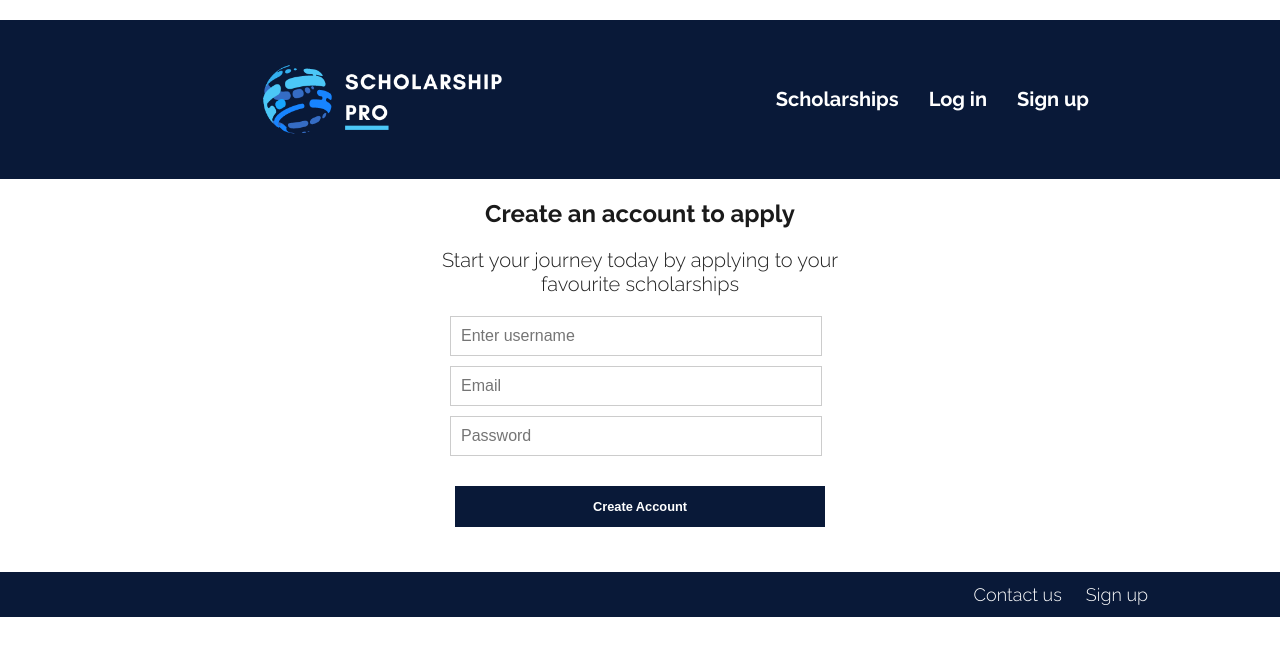
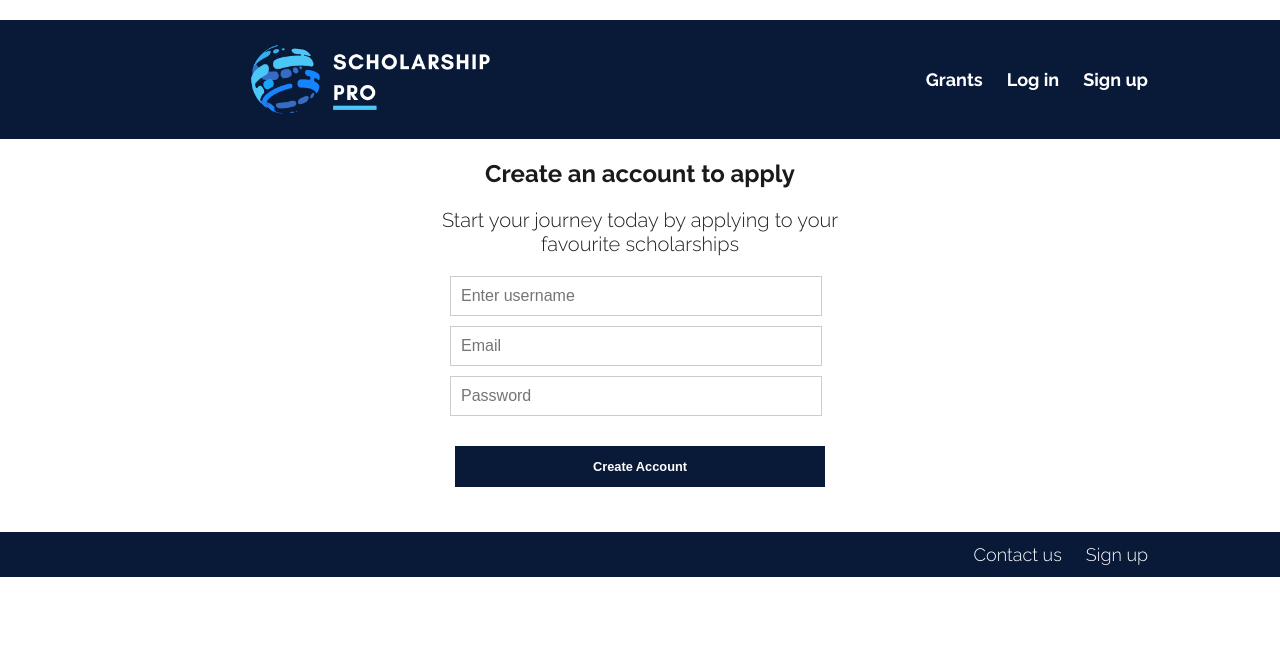
Before and after one commit to SheCodesAus/she-codes-group-project-frontend-hot-crossed-hackers, a React (Create React App) app: page /signup in a window 1280 px wide. Shown: the top 656 px of the page. Built offline with nearby package versions, Linux system fonts and the light colour scheme.

Commit message:
Revert "routing and styling"

```diff
--- a/src/App.js
+++ b/src/App.js
@@ -1,4 +1,4 @@
-import React, { useState } from "react";
+import React from "react";
 import { BrowserRouter as Router, Route, Routes } from "react-router-dom";
 import Nav from "./components/Nav/Nav";
 import Footer from "./components/Footer/Footer";
@@ -14,7 +14,6 @@ import "./App.css";
 
 
 function App() {
-  const [loggedIn, setLoggedIn] = useState(!!window.localStorage.getItem('token'));
   return (
     <Router>
       <div id="App">
@@ -24,9 +23,8 @@ function App() {
           <Route path="grant/:id" element={<GrantPage />} />
           <Route path="grants" element={<GrantsPage />} />
           <Route path="login" element={<LoginPage />} />
-
           <Route path="signup" element={<SignUpPage />} />
-          <Route path="account" element={loggedIn ? <AccountPage /> : <LoginPage />} />
+          <Route path="account" element={<AccountPage />} />
           <Route path="*" element={<NotFoundPage />} />
         </Routes>
         <Footer />
--- a/src/components/Nav/Nav.css
+++ b/src/components/Nav/Nav.css
@@ -2,89 +2,60 @@ nav {
     color: #ffffff;
     background-color: #091938;
     text-decoration: none;
-    display: inline;
+    display: flex;
     justify-content: space-between;
     align-items: stretch;
     display: flex;
     align-items: center;
     gap: 2rem;
-    padding: 2rem 8rem;
+    padding: .5rem 8rem;
     position: -webkit-sticky;
     position: sticky;
     top: 0;
 
 }
 
-.button {
-    justify-content: inline;
-    color: var(--color-primary);
-    font-family: var(--regular);
-    text-decoration: none;
-    border-radius: 6px;
-    padding-top: 7px;
-    padding-bottom: 7px;
-    padding-left: 15px;
-    padding-right: 15px;
-    font-weight: 550;
-    font-size: 20px;
+nav ul {
+    padding: 0;
+    margin: 0;
+    list-style: none;
+    display: flex;
+    gap: 1rem;
+    font-size: 18px;
+    font-weight: 700;
+    background-color: #091938;
 }
 
-.button:hover {
-    color: rgb(73, 216, 255);
+.nav.titles {
+    font-size: 40;
+    color: #ffffff;
+
 }
 
-.left-menu {
-    padding-left: 1rem;
+nav a {
+    color: inherit;
+    color: #ffffff;
+    background-color: #091938;
+    text-decoration: none;
+    height: 100%;
+    display: flex;
+    align-items: centre;
+    padding: .25rem;
 }
 
-.right-menu {
-    padding-right: 3rem;
-    ;
+.nav li:hover {
+    background-color: #1c4025;
+}
+
+.li {
+    position: relative;
+    z-index: 1;
+    flex-grow: 0;
 }
 
 img {
     background-color: #091938;
     width: 60%;
     height: 80%;
-
     object-fit: scale-down;
 }
-
-.logo {
-    margin: 0;
-
-}
-
-.hamburger-menu {
-    display: none;
-}
-
-@media only screen and (max-width: 768px) {
-    .nav-links {
-        position: fixed;
-        /* left: -100%; */
-        top: 10rem;
-        flex-direction: column;
-        width: 100%;
-        text-align: center;
-        transition: 0.3s;
-    }
-
-
-    .hamburger-menu {
-        display: block;
-        cursor: pointer;
-    }
-
-    .hamburger.active .bar:nth-child(2) {
-        opacity: 0;
-    }
-
-    .hamburger.active .bar:nth-child(1) {
-        transform: translateY(8px) rotate(45deg);
-    }
-
-    .hamburger.active .bar:nth-child(3) {
-        transform: translateY(-8px) rotate(-45deg);
-    }
-}
--- a/src/components/Nav/Nav.jsx
+++ b/src/components/Nav/Nav.jsx
@@ -1,78 +1,26 @@
-// import React, { useState } from "react";
-// // import { renderIntoDocument } from "react-dom/test-utils";
-// import { Link } from "react-router-dom";
-// import './Nav.css'
-
-// function Nav() {
-
-//     function logOut() {
-//         window.localStorage.removeItem('token');
-//     }
-//     return (
-//         <nav>
-//             <div>
-//                 <Link to="/"><div className="logo" /> <img src={require('./logo.png')} alt="logo" /></Link>
-//             </div>
-//             {window.localStorage.getItem('token') ?
-//                 <> <Link className="button" to="/grants">Scholarships </Link>
-//                     <Link className="button" to="/" onClick={logOut}>Logout</Link>
-//                 </>
-//                 : <>
-//                     <Link className="button" to="/Signup">Sign up </Link>
-//                     <Link className="button" to="/Login">Log in </Link></>
-//             }
-//         </nav >
-//     );
-// }
-
-
-// export default Nav;
-
-import React, { useState } from "react";
-import { Link, useLocation } from "react-router-dom";
+import React from "react";
+import { Link } from "react-router-dom";
 import './Nav.css'
 
-const Nav = () => {
-    const location = useLocation()
-    console.log(location);
-    const [loggedIn, setLoggedIn] = useState(!!window.localStorage.getItem('token'));
-    const logOut = () => {
-        window.localStorage.removeItem("token");
-        setLoggedIn(false)
-    }
-
-    React.useEffect(() => {
-        setLoggedIn(!!window.localStorage.getItem('token'))
-    }, [location]
-    )
-
-    const handleClick = event => {
-        event.currentTarget.classList.toggle('hamburger-menu');
-        event.currentTarget.classList.remove('hamburger-menu');
-    };
-
+function Nav() {
     return (
-        <nav className="nav-bar">
-            <div className="left-menu">
+        <nav>
+            <div>
                 <Link to="/"><div className="logo" /> <img src={require('./logo.png')} alt="logo" /></Link>
             </div>
-            <div className="right-menu">
-                <Link className="button" to="/grants">Scholarships</Link>
-                {loggedIn ? (
-                    <Link className="button" to="/" onClick={logOut}>Logout</Link>)
-                    : (<Link className="button" to="/login">Log in</Link>)}
-                {loggedIn ? (
-                    <Link className="button" to="/Account">Account</Link>)
-                    : (<Link className="button" to="/Signup">Sign up</Link>)}
-            </div>
-            <div className="hamburger-menu" onClick={handleClick}>
-                <span className="bar"></span>
-                <span className="bar"></span>
-                <span className="bar"></span>
-            </div>
-        </nav>
+            <ul className="nav.titles">
+                <li>
+                    <Link to="grants"> Grants</Link>
+                </li>
+                <li>
+                    <Link to="login"> Log in</Link>
+                </li>
+                <li>
+                    <Link to="Signup"> Sign up</Link>
+                </li>
+            </ul>
+        </nav >
     );
 }
 
-
 export default Nav;
--- a/src/pages/AccountPage.jsx
+++ b/src/pages/AccountPage.jsx
@@ -1,7 +1,7 @@
 import React from "react";
 
 function AccountPage() {
-    return <h1>Account</h1>
+    <h1>Welcome!</h1>
 }
 
 export default AccountPage;
```
